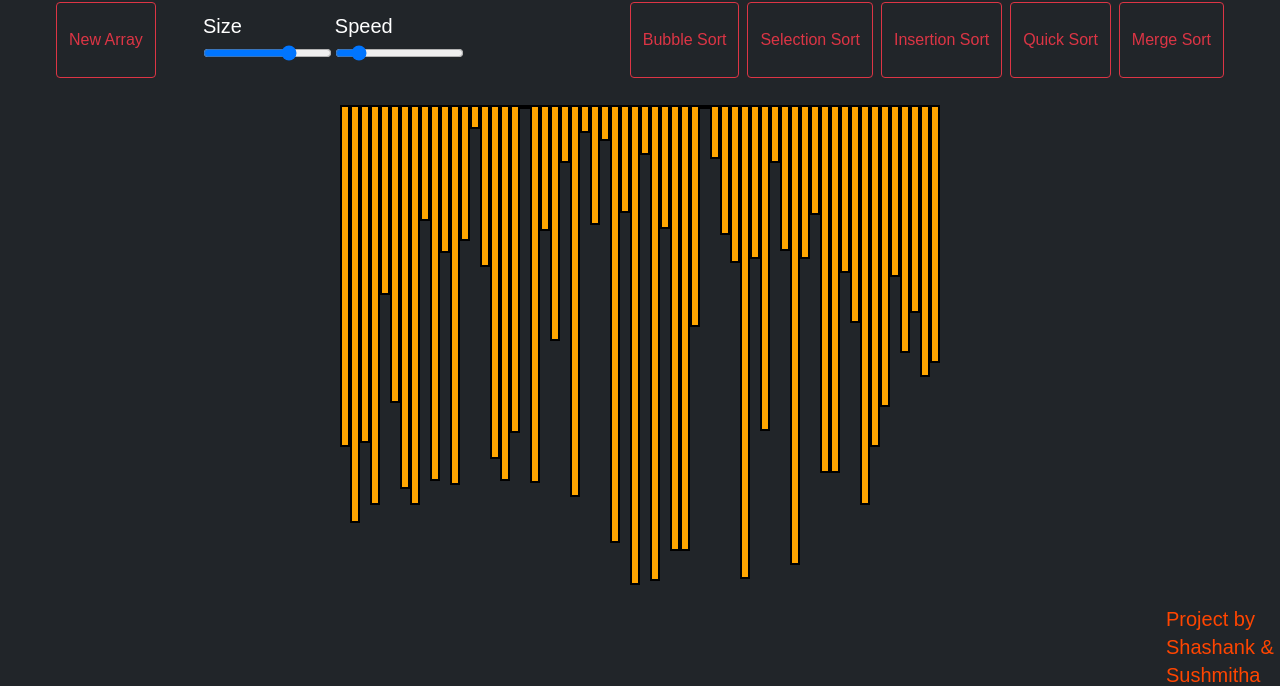
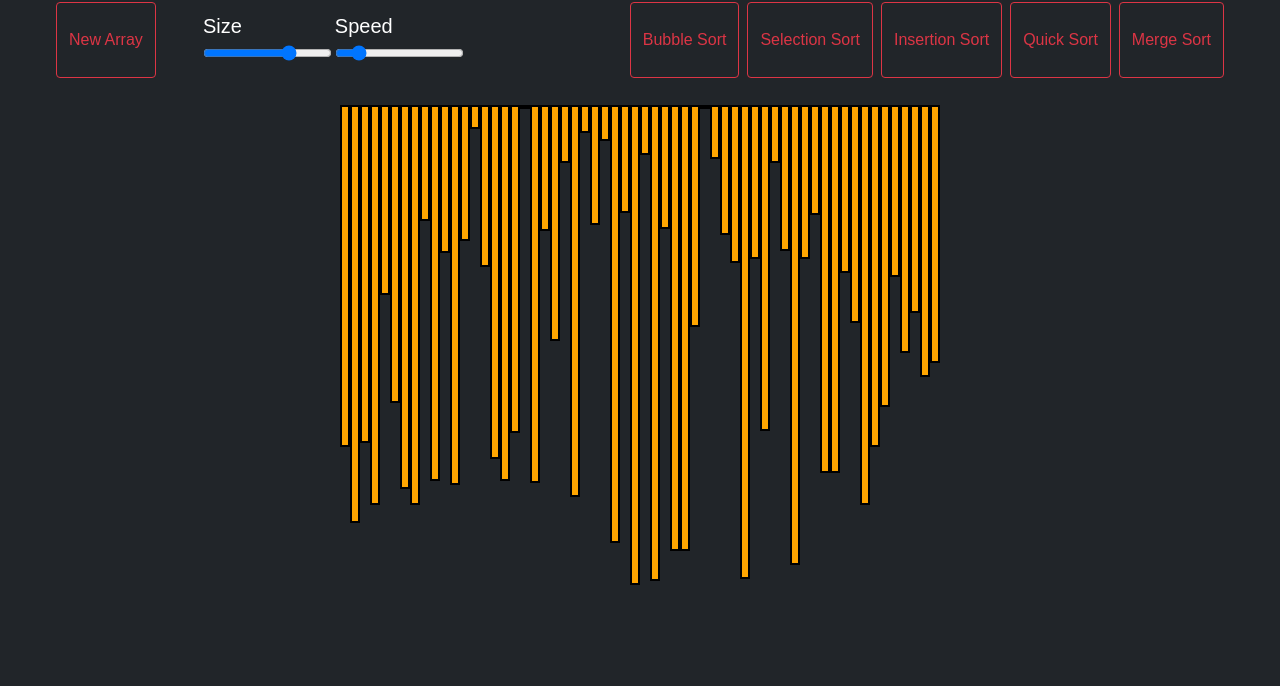
Before and after one commit to sortviz/sortviz.github.io, a plain HTML site: page index.html in a window 1280 px wide. Shown: the part 114-800 px from the top of the page. Drawn offline with nearby package versions, Linux system fonts and the light colour scheme.

Commit message:
Update index.html
removed footer

```diff
--- a/index.html
+++ b/index.html
@@ -44,8 +44,6 @@
     <script src="js_files/merge.js"></script>
     <script src="js_files/quick.js"></script>
     <script src="js_files/selection.js"></script>
-    <div class="footer">
-        <footer>Project by Shashank & Sushmitha</footer>
-    </div>
+
 </body>
 </html>
```
